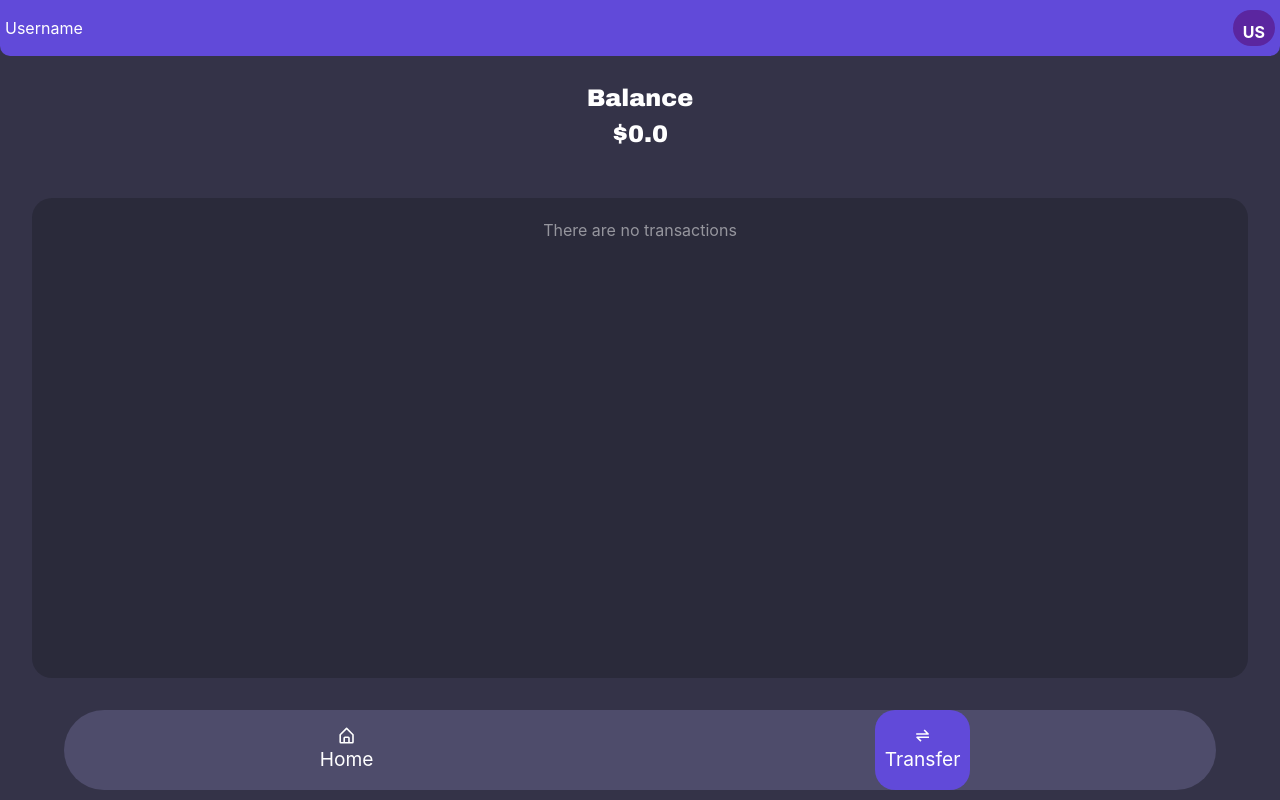
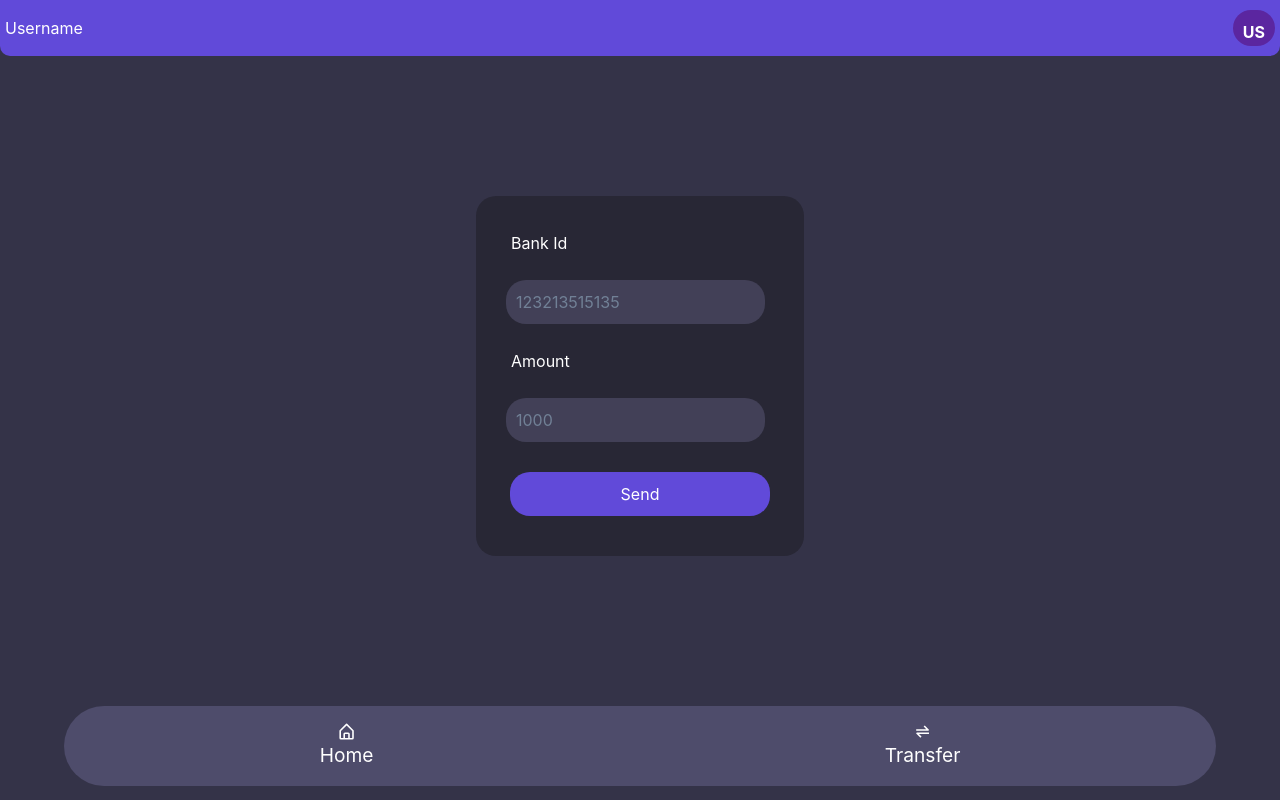
Before and after one commit to joaquinestruch/Fake-Bank, a React (Vite) app: page /home in a window 1280 px wide. Both pictures are taken after a click on the button "Transfer". Built offline with nearby package versions, Linux system fonts and the light colour scheme.

Commit message:
transferUI

```diff
--- a/src/Home/HomeMenu.jsx
+++ b/src/Home/HomeMenu.jsx
@@ -4,14 +4,14 @@ import TransferHistory from "./TransferHistory"
 import UserData from "./UserData"
 
 import "./home.css"
-function HomeMenu() {
+function HomeMenu({changeHomeMenu, setChangeHomeMenu}) {
   return (
 
     <main className="main-menu-home">
     <UserData/>
     <Balance/>
     <TransferHistory/>
-    <Nav/>
+    <Nav changeHomeMenu={changeHomeMenu} setChangeHomeMenu={setChangeHomeMenu}/>
     </main>
   )
 }
--- a/src/Home/Nav.jsx
+++ b/src/Home/Nav.jsx
@@ -1,10 +1,16 @@
 import React from 'react'
 import { BiTransferAlt, BiHomeAlt } from 'react-icons/bi';
-function Nav() {
+function Nav({setChangeHomeMenu, }) {
   return (
     <nav className='nav-home-transfer'>
-        <button> <BiHomeAlt/> Home</button>
-        <button> <BiTransferAlt/> Transfer</button>
+        <button onClick={(e) => {
+            e.preventDefault
+            setChangeHomeMenu(false)
+        }}> <BiHomeAlt/> Home</button>
+        <button onClick={(e) => {
+            e.preventDefault
+            setChangeHomeMenu(true)
+        }}> <BiTransferAlt/> Transfer</button>
     </nav>
   )
 }
--- /dev/null
+++ b/src/Home/TransferMenu/MenuTransfer.jsx
@@ -0,0 +1,21 @@
+import React from 'react'
+
+function MenuTransfer() {
+  return (
+    <div className='menu-transfer-send'>
+
+        <form action="">
+            <label htmlFor="BankId">Bank Id</label>
+            <input type="text" name="BankId" placeholder='123213515135'/>
+
+            <label htmlFor="amount">Amount</label>
+            <input type="text" name="amount" placeholder='1000'/>
+
+            <button>Send</button>
+        </form>
+
+    </div>
+  )
+}
+
+export default MenuTransfer
--- /dev/null
+++ b/src/Home/TransferMenu/TransferMenu.jsx
@@ -0,0 +1,20 @@
+import React from 'react'
+import UserData from '../UserData'
+import Nav from '../Nav'
+import "../home.css"
+import "./transfer.css"
+import MenuTransfer from './MenuTransfer'
+function TransferMenu({setChangeHomeMenu}) {
+  return (
+    <>
+    <main className='menu-transfer'>
+        <UserData/>
+        <MenuTransfer/>
+        <Nav setChangeHomeMenu={setChangeHomeMenu}></Nav>
+    </main>
+    </>
+
+  )
+}
+
+export default TransferMenu
--- /dev/null
+++ b/src/Home/TransferMenu/transfer.css
@@ -0,0 +1,72 @@
+.menu-transfer{
+    height: 100vh;
+    width: 100vw;
+    background-color: #343348;
+    display: flex;
+    flex-direction: column;
+}
+
+
+.menu-transfer > header{
+    background-color: #614ad9;
+    height: 7%;
+    display: flex;
+    align-items: center;
+    justify-content: space-between;
+    padding: 5px;
+    color: white;
+    border-radius: 0px 0px 10px 10px;
+}
+
+.menu-transfer > header > p{
+    max-width: 80%;
+    max-height: 80%;
+    border-radius: 20px;
+    font-weight: bold;
+    background-color: rgb(91, 38, 160);
+    padding: 10px;
+    text-align: center;
+}
+
+.menu-transfer > .menu-transfer-send{
+    display: flex;
+    flex-direction: row;
+    height: 75%;
+    margin: 20px;
+}
+
+.menu-transfer > .menu-transfer-send > form{
+    display: flex;
+    flex-direction: column;
+
+    background-color: #282735;
+    padding: 20px;
+    margin: auto;
+    border-radius: 20px;
+
+}
+
+.menu-transfer > .menu-transfer-send > form > input{
+    margin: 10px;
+    padding: 10px;
+    border-radius: 20px;
+    width: 90%;
+    background-color: #424057;
+}
+
+.menu-transfer > .menu-transfer-send > form > label{
+    margin: 15px;
+    color: white;
+}
+
+
+.menu-transfer > .menu-transfer-send > form > button{
+    background-color: #614ad9;
+    color: white;
+    width: 90%;
+    margin: auto;
+    margin-top: 20px;
+    padding: 10px;
+    margin-bottom: 20px;
+    border-radius: 20px;
+}
--- a/src/Login/login.css
+++ b/src/Login/login.css
@@ -60,6 +60,7 @@
     margin-bottom: 20px;
     max-height: 100%;
 }
+
 
 .main-background-login header >.form-login > input{
     background-color: #424057;
--- a/src/main.jsx
+++ b/src/main.jsx
@@ -1,26 +1,43 @@
-import React from "react";
+import React, { useState } from "react";
 import ReactDOM from "react-dom/client";
 import { ChakraProvider } from "@chakra-ui/react";
 import { createBrowserRouter, RouterProvider } from "react-router-dom";
 import Login from "./Login/Login";
 import HomeMenu from "./Home/HomeMenu";
+import TransferMenu from "./Home/TransferMenu/TransferMenu";
 
+function Main() {
+  const [changeHomeMenu, setChangeHomeMenu] = useState(false);
 
   const router = createBrowserRouter([
     {
       path: "/",
-    element: <Login/>,
+      element: <Login />,
     },
     {
-    path:"/home",
-    element: <HomeMenu/>
-  }
+      path: "/home",
+      element: changeHomeMenu === true ? (
+        <TransferMenu
+
+        changeHomeMenu={changeHomeMenu}
+        setChangeHomeMenu={setChangeHomeMenu}
+        />
+      ) : (
+        <HomeMenu
+          changeHomeMenu={changeHomeMenu}
+          setChangeHomeMenu={setChangeHomeMenu}
+        />
+      ),
+    },
   ]);
 
-ReactDOM.createRoot(document.getElementById("root")).render(
+  return (
     <React.StrictMode>
       <ChakraProvider>
         <RouterProvider router={router} />
       </ChakraProvider>
     </React.StrictMode>
   );
+}
+
+ReactDOM.createRoot(document.getElementById("root")).render(<Main />);
```
Lines whose indentation alone changed are shown as unchanged.
